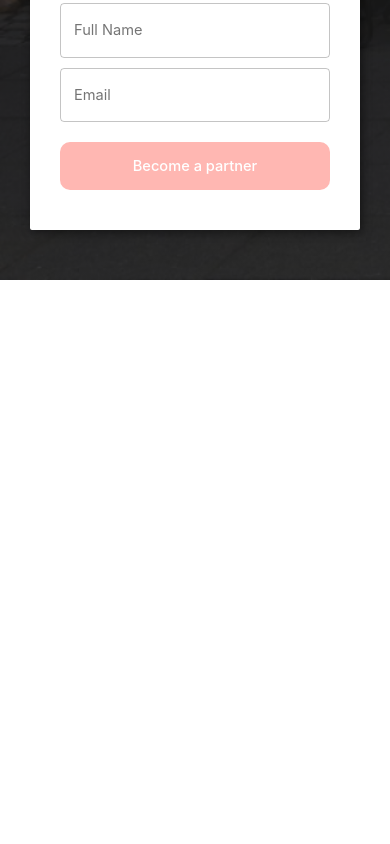
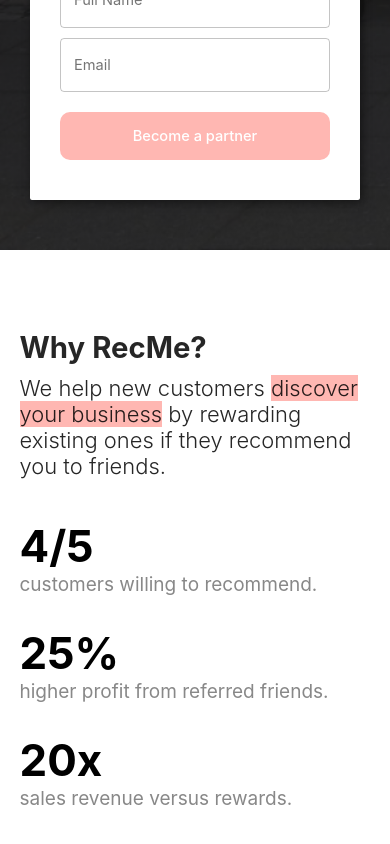
Before and after one commit to tvergho/rec-tree-website, a Next.js app: page / in a window 390 px wide. Shown: the part 1092-1936 px from the top of the page. Before the commit the page ends 1372 px from the top, so only its background shows below. Built offline with nearby package versions, Linux system fonts and the light colour scheme.

Commit message:
Stats section

```diff
--- a/components/Home/FullImageBanner.js
+++ b/components/Home/FullImageBanner.js
@@ -1,12 +1,18 @@
 import React from 'react';
 import homeStyles from 'styles/home.module.scss';
+import useWindowSize from 'utils/useWindowSize';
 import { TopHeader, InterestForm } from './index';
 
 const LeftCol = () => {
+  const { width } = useWindowSize();
   return (
     <div className={homeStyles.col}>
       <div className={homeStyles.infoBold}>Word-of-mouth made simple, affordable, and effective.</div>
-      <div className={homeStyles.info} style={{ marginTop: 50 }}>RecMe rewards consumers for recommending your business to friends, and you only pay if brand-new customers buy your product.</div>
+      <div
+        className={homeStyles.info}
+        style={{ marginTop: width <= 768 ? 20 : 50 }}
+      >RecMe rewards consumers for recommending your business to friends, and you only pay if brand-new customers buy your product.
+      </div>
     </div>
   );
 };
--- /dev/null
+++ b/components/Home/StatSection.js
@@ -0,0 +1,49 @@
+import React, { useRef } from 'react';
+import homeStyles from 'styles/home.module.scss';
+import { motion } from 'framer-motion';
+import useScrollPosition from 'utils/useScrollPosition';
+
+const StatItem = ({
+  stat, description, position, show,
+}) => {
+  return (
+    <div className={homeStyles.statItem}>
+      <div className={homeStyles.stat}>{stat}</div>
+      <motion.div
+        className={homeStyles.desc}
+        animate={{ opacity: show ? 1 : 0, x: show ? 0 : -30 }}
+        transition={{ duration: 1, delay: position * 0.3 }}
+      >{description}
+      </motion.div>
+    </div>
+  );
+};
+
+const StatSection = () => {
+  const statRef = useRef(null);
+  const scrolled = useScrollPosition(statRef, 120);
+
+  return (
+    <div style={{ marginTop: 50 }}>
+      <div className={homeStyles.titleText}>Why RecMe?</div>
+      <div
+        className={homeStyles.subtitleText}
+        style={{ marginTop: 10 }}
+      >We help new customers&nbsp;
+        <span
+          style={{ backgroundColor: '#FFB7B2' }}
+        >discover your business
+        </span>
+        &nbsp;by rewarding existing ones if they recommend you to friends.
+      </div>
+
+      <div className={homeStyles.statContainer} ref={statRef}>
+        <StatItem stat="4/5" description="customers willing to recommend." position={0} show={scrolled} />
+        <StatItem stat="25%" description="higher profit from referred friends." position={1} show={scrolled} />
+        <StatItem stat="20x" description="sales revenue versus rewards." position={2} show={scrolled} />
+      </div>
+    </div>
+  );
+};
+
+export default StatSection;
--- /dev/null
+++ b/components/Home/WhyRecMe.js
@@ -0,0 +1,13 @@
+import React from 'react';
+import homeStyles from 'styles/home.module.scss';
+import { StatSection } from './index';
+
+const WhyRecMe = () => {
+  return (
+    <div className={homeStyles.whySection}>
+      <StatSection />
+    </div>
+  );
+};
+
+export default WhyRecMe;
--- a/components/Home/index.js
+++ b/components/Home/index.js
@@ -2,5 +2,9 @@
 import FullImageBanner from './FullImageBanner';
 import TopHeader from './TopHeader';
 import InterestForm from './InterestForm';
+import StatSection from './StatSection';
+import WhyRecMe from './WhyRecMe';
 
-export { FullImageBanner, TopHeader, InterestForm };
+export {
+  FullImageBanner, TopHeader, InterestForm, StatSection, WhyRecMe,
+};
--- a/pages/index.js
+++ b/pages/index.js
@@ -1,6 +1,6 @@
 import React from 'react';
 import { NextSeo } from 'next-seo';
-import { FullImageBanner } from 'components/Home';
+import { FullImageBanner, WhyRecMe } from 'components/Home';
 
 const Home = () => {
   return (
@@ -10,6 +10,7 @@
         description="RecMe allows you to recommend your favorite businesses to your friends. Stay up to date with where your friends are shopping and earn money back for using the app."
       />
       <FullImageBanner />
+      <WhyRecMe />
     </>
   );
 };
--- a/styles/home.module.scss
+++ b/styles/home.module.scss
@@ -47,7 +47,7 @@
 
   nav {
     display: flex;
-    flex: 0 1 40%;
+    flex: 0 1 30%;
     justify-content: space-between;
     align-items: center;
     flex-direction: row;
@@ -115,6 +115,48 @@
   }
 }
 
+.whySection {
+  background-color: white;
+  padding: 30px 5vw;
+  width: 100vw;
+}
+
+.titleText {
+  font-weight: 700;
+  font-size: 2rem;
+  color: rgba(0,0,0,0.85);
+}
+
+.subtitleText {
+  font-weight: 300;
+  font-size: 1.5rem;
+  color: rgba(0,0,0,0.85);
+}
+
+.statContainer {
+  display: flex;
+  flex-direction: row;
+  align-items: center;
+  justify-content: space-between;
+  margin: 80px 0px;
+
+  .statItem {
+    margin-right: 10px;
+  }
+
+  .stat {
+    font-size: 3rem;
+    color: black;
+    font-weight: 700;
+  }
+
+  .desc {
+    color: #888888;
+    font-size: 1.3rem;
+    font-weight: 400;
+  }
+}
+
 @media screen and (max-width: 1200px) {
   .col {
     margin-top: 20px !important;
@@ -128,6 +170,15 @@
   .fullImage {
     flex-direction: column !important;
   }
+  .statContainer {
+    flex-direction: column !important;
+    align-items: flex-start;
+    margin: 40px 0px;
+
+    .statItem {
+      margin-bottom: 30px;
+    }
+  }
   .col {
     flex: 0 1 100% !important;
     width: 100vw !important;
--- /dev/null
+++ b/utils/useScrollPosition.js
@@ -0,0 +1,26 @@
+/* eslint-disable no-unused-vars */
+import React, { useState, useLayoutEffect } from 'react';
+
+const useScrollPosition = (ref, offset = 0) => {
+  const [scrolled, setScrolled] = useState(false);
+
+  useLayoutEffect(() => {
+    const pos = ref.current.getBoundingClientRect().top;
+
+    const onScroll = () => {
+      const scrollPos = window.scrollY + window.innerHeight;
+      if (pos + offset < scrollPos) {
+        setScrolled(true);
+      } else {
+        setScrolled(false);
+      }
+    };
+
+    window.addEventListener('scroll', onScroll);
+    return () => window.removeEventListener('scroll', onScroll);
+  }, []);
+
+  return scrolled;
+};
+
+export default useScrollPosition;
```
